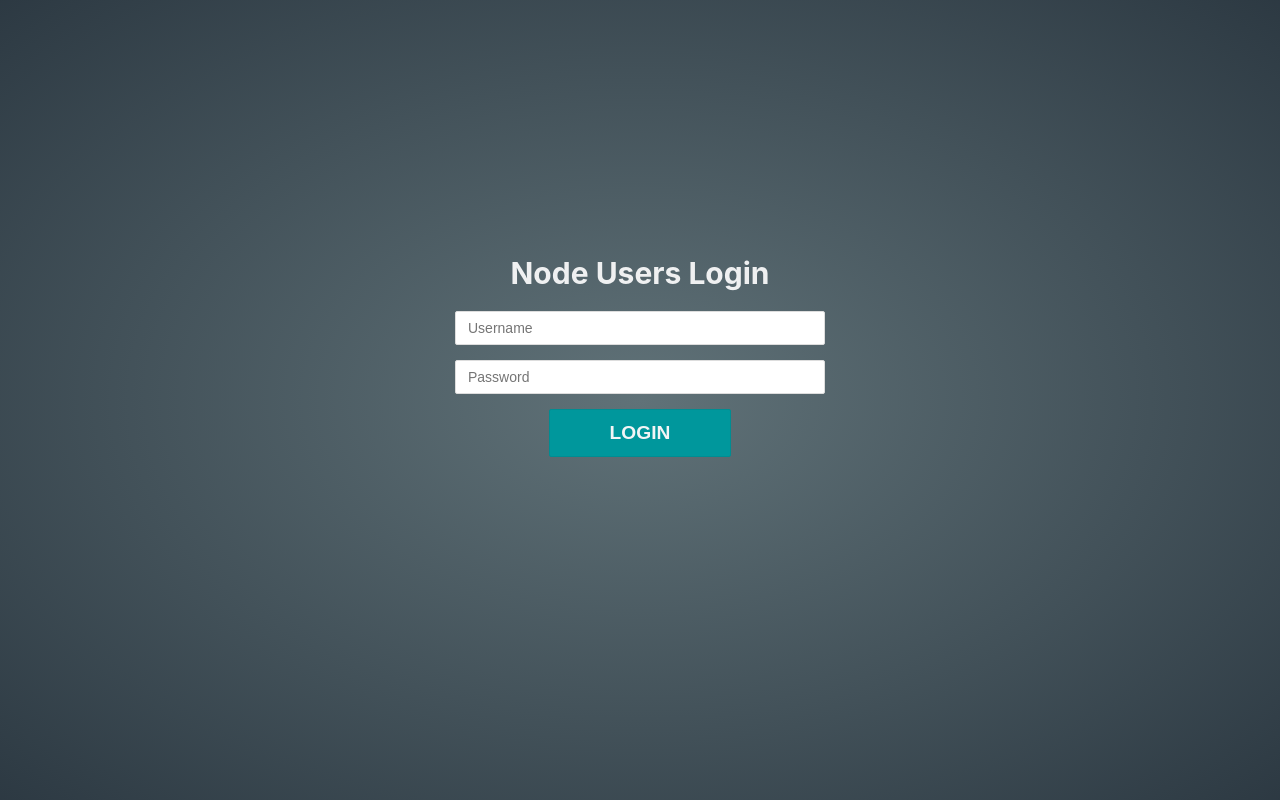
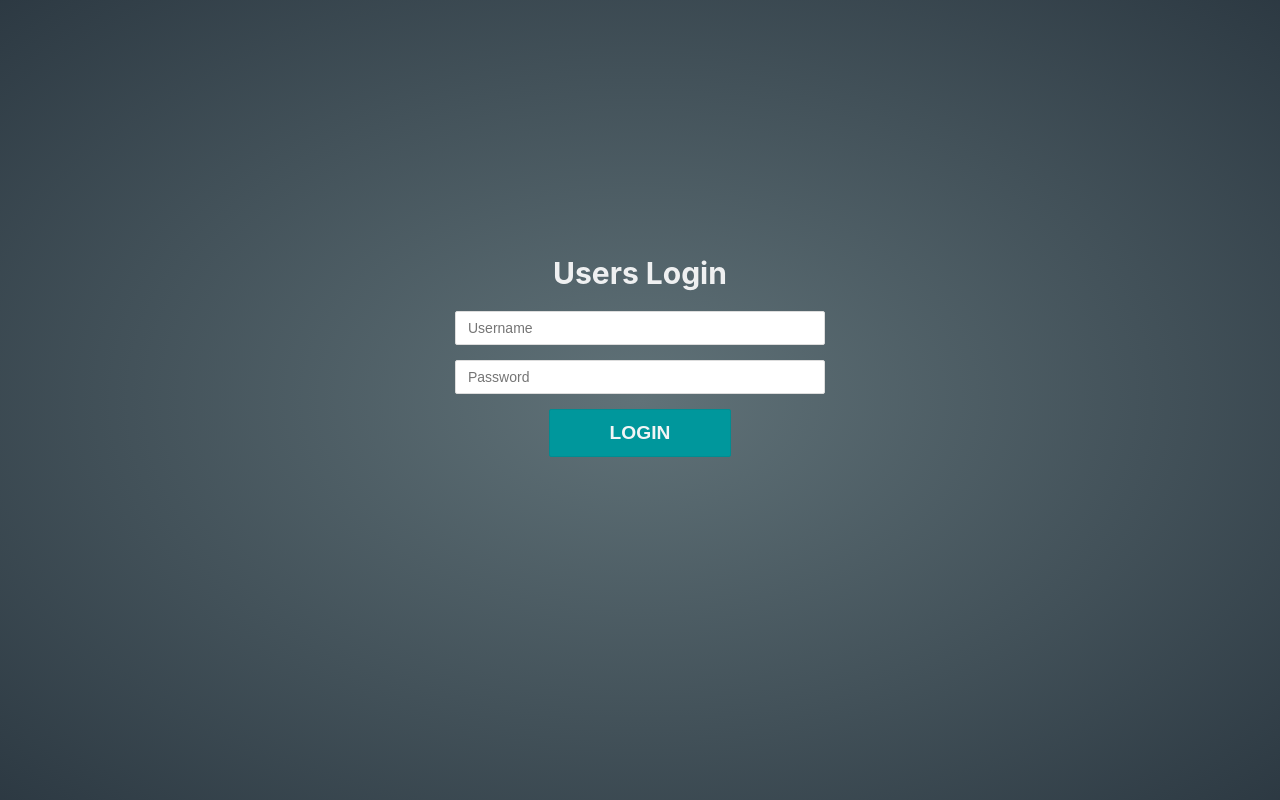
Before and after one commit to SenseTecnic/node-red-contrib-users, a website: page app/login.html in a window 1280 px wide. Drawn offline with Linux system fonts and the light colour scheme; files that its build step writes are made by us from their sources; files whose address does not match are found by name.

Commit message:
updated package description, minor ui change in login page

```diff
--- a/app/login.html
+++ b/app/login.html
@@ -14,7 +14,7 @@
 
   <div class="login-wrapper">
 
-    <h1>Node Users Login</h1>
+    <h1>Users Login</h1>
     <form id="login-form">
       <div class="form-group">
         <input type="text" name="username" placeholder="Username"/>
--- a/package.json
+++ b/package.json
@@ -1,7 +1,7 @@
 {
   "name": "node-red-contrib-users",
   "version": "0.1.0",
-  "description": "A Node-RED node used to build a simple user system to control access to your http nodes on Node-RED.",
+  "description": "A node used to quickly build a simple user system to control access to your http nodes on Node-RED.",
   "scripts": {
     "test": "echo \"Error: no test specified\" && exit 1"
   },
```
